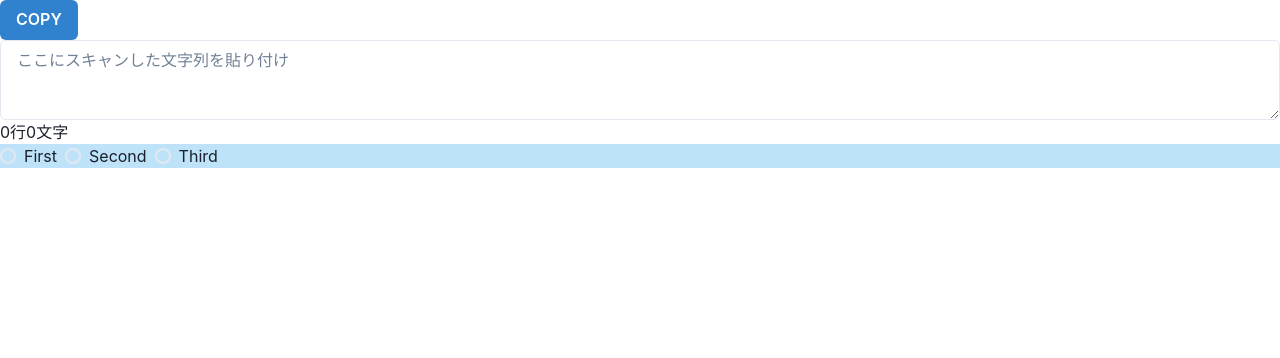
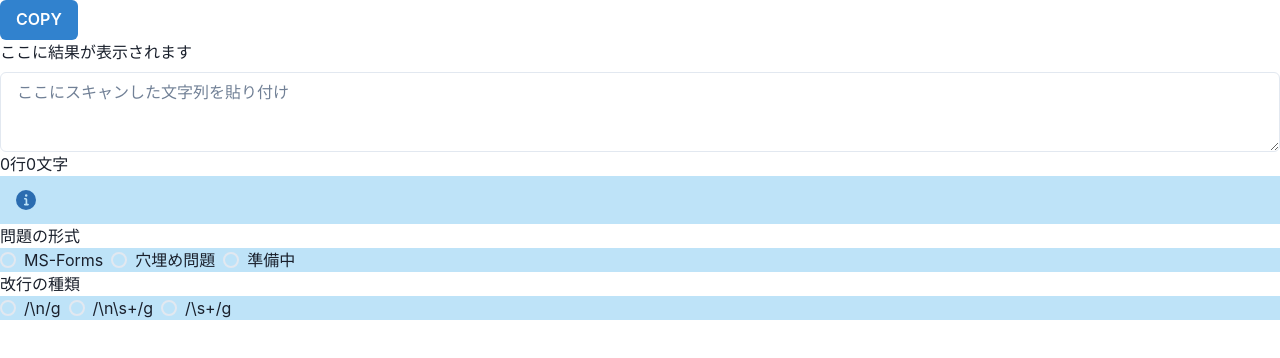
Before and after one commit to Igaki12/transfer-jsontxt, a React (Create React App) app: page / in a window 1280 px wide. Shown: the top 358 px of the page. Built offline with nearby package versions, Linux system fonts and the light colour scheme.

Commit message:
細部の修正・構成の再考

```diff
--- a/src/App.js
+++ b/src/App.js
@@ -4,18 +4,32 @@ import React, { useRef } from 'react'
 import { InputForm } from './components/InputForm'
 import { Settings } from './components/Settings'
 import { useSetting } from './hooks/useSetting'
+import { usePreview } from './hooks/usePreview'
 function App() {
   const inputEl = useRef('ここに入力した文字列が表示されます')
   const {
     showSetting,
+    setQuestionType,
     setNewLine,
     setQuestionStart,
     setChoiceStart,
   } = useSetting()
+  const { showPreview, createPreview } = usePreview()
   return (
     <>
-      <InputForm inputEl={inputEl} showSetting={showSetting} />
-      <Settings setNewLine={setNewLine} />
+      <InputForm
+        inputEl={inputEl}
+        showSetting={showSetting}
+        showPreview={showPreview}
+        createPreview={createPreview}
+      />
+      <Settings
+      inputEl={inputEl}
+        showSetting={showSetting}
+        createPreview={createPreview}
+        setNewLine={setNewLine}
+        setQuestionType={setQuestionType}
+      />
     </>
   )
 }
--- a/src/components/InputForm.js
+++ b/src/components/InputForm.js
@@ -1,85 +1,22 @@
 import { Button, Text, Textarea, useToast } from '@chakra-ui/react'
 import React, { useState } from 'react'
-export const InputForm = ({ inputEl }) => {
+export const InputForm = ({
+  inputEl,
+  showSetting,
+  showPreview,
+  createPreview,
+}) => {
   const toast = useToast()
+  const setting = showSetting()
+  const preview = showPreview()
   const [inputInfo, setInputInfo] = useState({
     row: 0,
     length: 0,
   })
-  const [preview, setPreview] = useState([])
 
-  const countInputTxt = () => {
-    console.log(inputEl.current.value)
-
-    let sentences = inputEl.current.value
-      .split(/\n\s+/g)
-      .filter((row) => row !== '' && row !== '  ')
-    let startIndex = sentences.findIndex(
-      (sentence) =>
-        sentence.indexOf('所有者に名前とメールアドレスが表示されます。') !== -1,
-    )
-    if (startIndex !== -1) {
-      sentences.splice(0, startIndex + 1)
-    }
-    startIndex = sentences.findIndex(
-      (sentence) => sentence.indexOf('*必須') !== -1,
-    )
-    if (startIndex !== -1) {
-      sentences.splice(0, startIndex + 1)
-    }
-    let endIndex = sentences.findIndex((sentence) =>
-      sentence.trim().match('送信'),
-    )
-    if (endIndex !== -1) {
-      sentences = sentences.splice(0, endIndex)
-    }
-    console.log('端をtrim:' + startIndex + ',' + endIndex)
-    let questionNum = 0
-    let newPreview = []
-    sentences.forEach((sentence) => {
-      console.log('チェック開始：' + sentence)
-      if (sentence.match(/^[0-9]*\./)) {
-        questionNum++
-        // choiceNum = 0
-        let adding = `${
-          questionNum !== 1 ? ']},' : ''
-        }{detailInfo:'(${questionNum})',questionImg:[],questionSentence:'${
-          sentence.split(/^[0-9]*\./)[1]
-        }',answerImg:[],answer:"",commentary:"",
-          choices:[`
-        console.log('[0-9].を検出：' + adding)
-        newPreview.push(adding)
-      } else {
-        // choiceNum++
-        let adding = `'${sentence.replace('○', '')}',`
-        console.log('選択肢を検出:' + adding)
-        newPreview.push(adding)
-      }
-    })
-    console.log(newPreview)
-    newPreview.push(']},')
-    setPreview([newPreview])
-    // setPreview(
-    // inputEl.current.value
-    //   .split(/\n\s+/g)
-    //   .filter(
-    //     (row) =>
-    //       row !== '' &&
-    //       row !== '  ' &&
-    //       row.indexOf(
-    //         'このフォームを送信すると、 所有者に名前とメールアドレスが表示されます。',
-    //       ) === -1 &&
-    //       row.indexOf('送信') === -1,
-    //   ),
-    // )
-    console.log(preview)
-
-    setInputInfo({
-      row: inputEl.current.value.split(/\n/g).length,
-      length: inputEl.current.value.replace(/\s+/g, '').length,
-    })
-  }
   const copyTextToClipboard = (array) => {
+    console.log(array)
+    array = array.flat()
     let text = ''
     array.forEach((pre) => {
       console.log(pre)
@@ -105,6 +42,7 @@ export const InputForm = ({ inputEl }) => {
           toast({
             title: 'Successfully copied!',
             position: 'bottom-left',
+            description: preview,
             status: 'success',
             duration: 9000,
             isClosable: true,
@@ -128,8 +66,20 @@ export const InputForm = ({ inputEl }) => {
       )}
       <Textarea
         ref={inputEl}
-        onChange={countInputTxt}
-        onBlur={countInputTxt}
+        onChange={() => {
+          createPreview(setting, inputEl)
+          setInputInfo({
+            row: inputEl.current.value.split(/\n/g).length,
+            length: inputEl.current.value.replace(/\s+/g, '').length,
+          })
+        }}
+        onBlur={() => {
+          createPreview(setting, inputEl)
+          setInputInfo({
+            row: inputEl.current.value.split(/\n/g).length,
+            length: inputEl.current.value.replace(/\s+/g, '').length,
+          })
+        }}
         placeholder="ここにスキャンした文字列を貼り付け"
       ></Textarea>
       <Text>
--- a/src/components/Settings.js
+++ b/src/components/Settings.js
@@ -1,18 +1,97 @@
-import { Radio, RadioGroup, Stack } from '@chakra-ui/react'
-export const Settings = ({ setNewLine }) => {
+import {
+  Radio,
+  RadioGroup,
+  Alert,
+  AlertIcon,
+  Stack,
+  Text,
+} from '@chakra-ui/react'
+import React, { useState } from 'react'
+export const Settings = ({
+  inputEl,
+  setNewLine,
+  setQuestionType,
+  showSetting,
+  createPreview,
+}) => {
+  const [infoTxt, setInfoTxt] = useState()
+  const setting = showSetting()
   return (
+    <>
+      <Alert status="info">
+        <AlertIcon />
+        {infoTxt}
+      </Alert>
+      <Text>問題の形式</Text>
       <RadioGroup>
-      <Stack direction="row" bgColor={'blue.100'}>
-        <Radio value="1" onChange={() => setNewLine(1)}>
-          First
+        <Stack direction="row" bgColor={'blue.100'} defaultValue="forms">
+          <Radio
+            value="1"
+            onChange={() => {
+              setQuestionType('forms')
+              createPreview(setting, inputEl)
+              setInfoTxt('問題形式を変更しました：' + setting.questionType)
+            }}
+          >
+            MS-Forms
           </Radio>
-        <Radio value="2" onChange={() => setNewLine(2)}>
-          Second
+          <Radio
+            value="2"
+            onChange={() => {
+              setQuestionType('filling')
+              createPreview(setting, inputEl)
+              setInfoTxt('問題形式を変更しました：' + setting.questionType)
+            }}
+          >
+            穴埋め問題
           </Radio>
-        <Radio value="3" onChange={() => setNewLine(3)}>
-          Third
+          <Radio
+            value="3"
+            onChange={() => {
+              setQuestionType('forms')
+              createPreview(setting, inputEl)
+              setInfoTxt('問題形式を変更しました：' + setting.questionType)
+            }}
+          >
+            準備中
           </Radio>
         </Stack>
       </RadioGroup>
+      <Text>改行の種類</Text>
+      <RadioGroup>
+        <Stack direction="row" bgColor={'blue.100'}>
+          <Radio
+            value="1"
+            onChange={() => {
+              setNewLine(1)
+              createPreview(setting, inputEl)
+              setInfoTxt('改行の種類が変更されました：/\n/g')
+            }}
+          >
+            /\n/g
+          </Radio>
+          <Radio
+            value="2"
+            onChange={() => {
+              setNewLine(2)
+              createPreview(setting, inputEl)
+              setInfoTxt('改行の種類が変更されました：/\ns+/g')
+            }}
+          >
+            /\n\s+/g
+          </Radio>
+          <Radio
+            value="3"
+            onChange={() => {
+              setNewLine(3)
+              createPreview(setting, inputEl)
+              setInfoTxt('改行の種類が変更されました：/s+/g')
+            }}
+          >
+            /\s+/g
+          </Radio>
+        </Stack>
+      </RadioGroup>
+    </>
   )
 }
--- /dev/null
+++ b/src/hooks/usePreview.js
@@ -0,0 +1,72 @@
+import { useState } from 'react'
+
+export const usePreview = () => {
+  const [preview, setPreview] = useState(['ここに結果が表示されます'])
+  const showPreview = () => {
+    return preview
+  }
+  const createPreview = (setting, inputEl) => {
+    let sentences = inputEl.current.value
+      .split(setting.newLine)
+      .filter((row) => row !== ' ' && row !== '  ')
+    let startIndex = sentences.findIndex(
+      (sentence) =>
+        sentence.indexOf('所有者に名前とメールアドレスが表示されます。') !== -1,
+    )
+    if (startIndex !== -1) {
+      sentences.splice(0, startIndex + 1)
+    }
+    startIndex = -1
+    startIndex = sentences.findIndex(
+      (sentence) => sentence.indexOf('*必須') !== -1,
+    )
+    if (startIndex !== -1) {
+      sentences.splice(0, startIndex + 1)
+    }
+    let endIndex = sentences.findIndex((sentence) =>
+      sentence.trim().match('送信'),
+    )
+    if (endIndex !== -1) {
+      sentences = sentences.splice(0, endIndex)
+    }
+    console.log('端をtrim:' + startIndex + ',' + endIndex)
+
+    // ここから問題形式ごとに分岐
+    if (setting.questionType === 'filling') {
+      console.log('setFillingBlanksPreview:' + inputEl.current.value)
+    } else {
+      console.log('setMSFormsPreview:' + inputEl.current.value)
+
+      let questionNum = 0
+      let newPreview = []
+      sentences.forEach((sentence) => {
+        console.log('チェック開始：' + sentence)
+        if (sentence.match(/^[0-9]*\./)) {
+          questionNum++
+          // choiceNum = 0
+          let adding = `${
+            questionNum !== 1 ? ']},' : ''
+          }{detailInfo:"(${questionNum})",questionImg:[],questionSentence:"${
+            sentence.split(/^[0-9]*\./)[1]
+          }",answerImg:[],answer:"",commentary:"",
+            choices:[`
+          console.log('[0-9].を検出：' + adding)
+          newPreview.push(adding)
+        } else {
+          // choiceNum++
+          let adding = `"${sentence.replace('○', '')}",`
+          console.log('選択肢を検出:' + adding)
+          newPreview.push(adding)
+        }
+      })
+      console.log(newPreview)
+      newPreview.push(']},')
+      setPreview([newPreview])
+      console.log(preview)
+    }
+  }
+  return {
+    showPreview,
+    createPreview,
+  }
+}
--- a/src/hooks/useSetting.js
+++ b/src/hooks/useSetting.js
@@ -2,17 +2,30 @@ import { useState } from 'react'
 
 export const useSetting = () => {
   const [setting, setSetting] = useState({
-    newLine: /\n\s+/g,
+    questionType: 'forms',
+    newLine: /\n/g,
     questionStart: /^[0-9]*\./,
     choiceStart: '',
   })
   const showSetting = () => {
     return setting
   }
-  const setNewLine = (string) => {
+  const setQuestionType = (type) => {
     let newSetting = setting
-    newSetting.newLine = string
+    newSetting.questionType = type
     setSetting(newSetting)
+  }
+  const setNewLine = (strNum) => {
+    let newSetting = setting
+    if (strNum === 2) {
+      newSetting.newLine = /\n\s+/g
+    } else if (strNum === 3) {
+      newSetting.newLine = /\s+/g
+    } else {
+      newSetting.newLine = /\n/g
+    }
+    setSetting(newSetting)
+    console.log('setNewLine:' + newSetting.newLine)
   }
   const setQuestionStart = (string) => {
     let newSetting = setting
@@ -29,5 +42,6 @@ export const useSetting = () => {
     setNewLine,
     setQuestionStart,
     setChoiceStart,
+    setQuestionType,
   }
 }
```
Also changed, not shown: 7 other files (tests, documents, lock files or other folders). Lines whose indentation alone changed are shown as unchanged.
